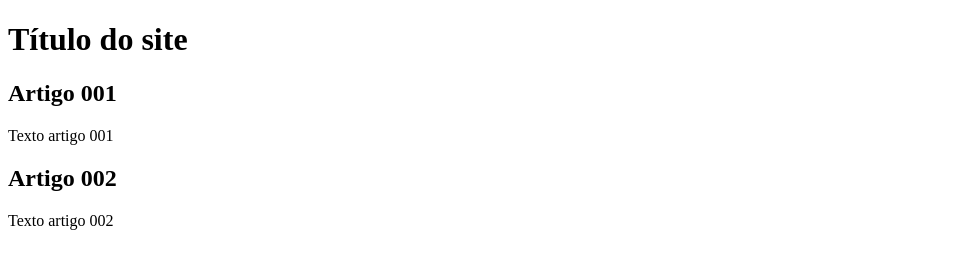
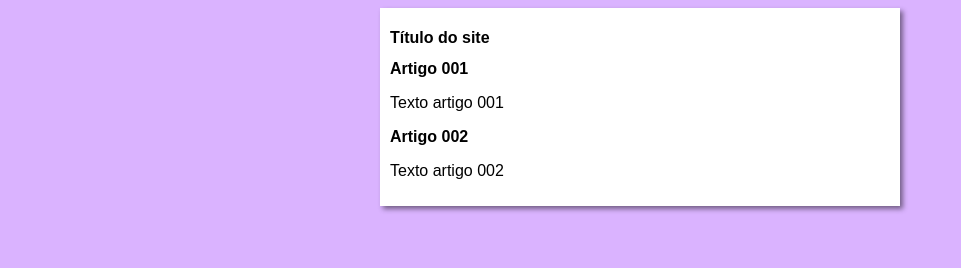
Before and after one commit to D1asmateus/projeto-site, a plain HTML site: page index.html in a window 1280 px wide. Shown: the whole page, without its empty margins (0-961 px from the left). Drawn offline with Linux system fonts and the light colour scheme.

Commit message:
Iniciei o design

```diff
--- /dev/null
+++ b/estilos/style.css
@@ -0,0 +1,15 @@
+*{
+  font-family: Arial, Helvetica, sans-serif;
+  font-size: 16px;
+ }
+
+ body {
+      background-color: rgb(218, 179, 255);
+      }
+  main {
+      background-color: white;
+      width: 500px;
+      margin: auto;
+      padding: 10px;
+      box-shadow: 3px 3px 5px rgba(0, 0, 0, 0.473);
+  }
--- a/index.html
+++ b/index.html
@@ -4,6 +4,7 @@
     <meta charset="UTF-8">
     <meta name="viewport" content="width=device-width, initial-scale=1.0">
     <title>Título do siite</title>
+    <link rel="stylesheet" href="estilos/style.css">
 </head>
 <body>
     <main>
```
